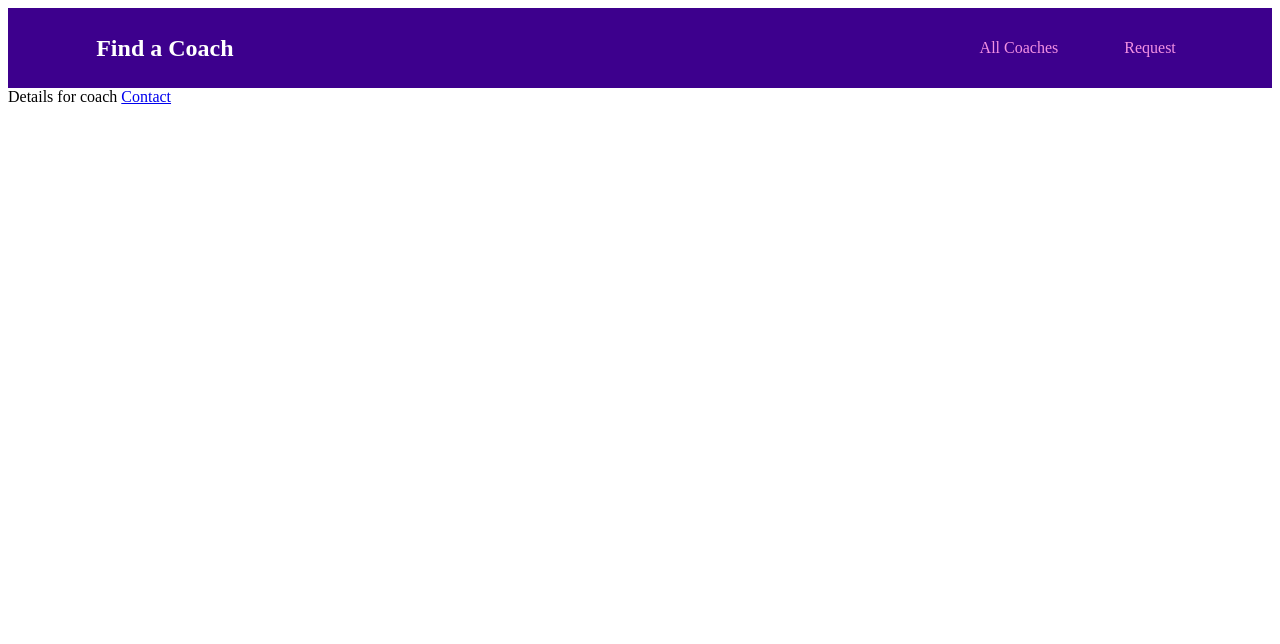
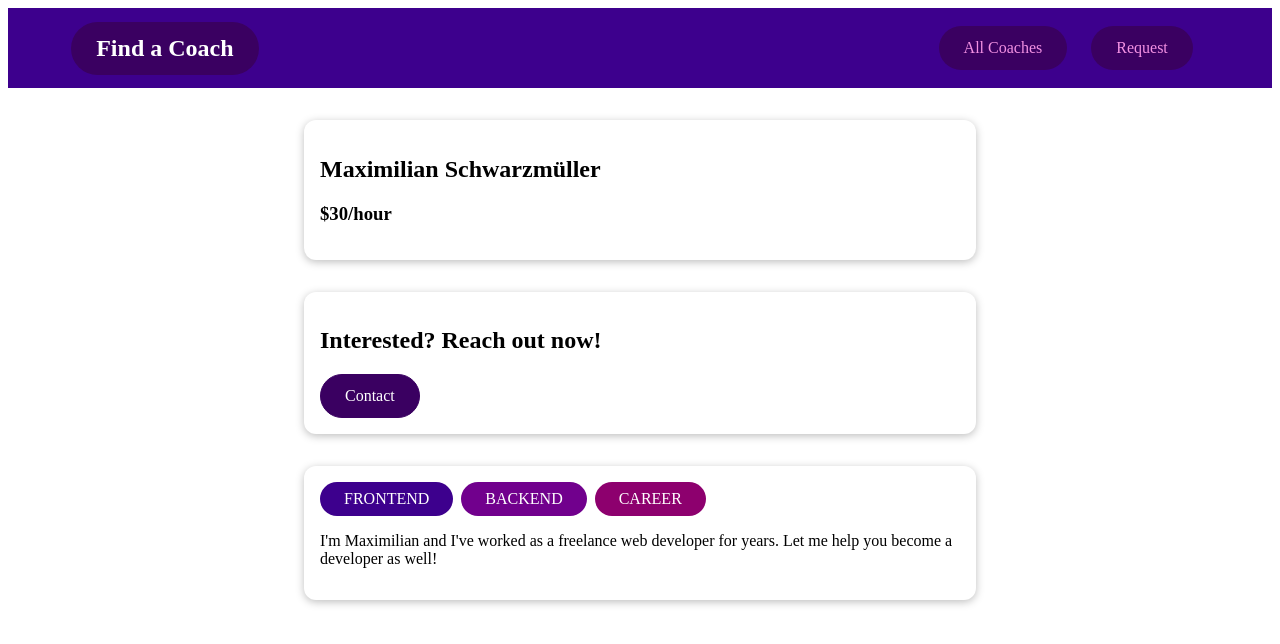
Before and after one commit to lutae2000/vue-udemy, a Vue app: page /coaches/c1 in a window 1280 px wide. Shown: the top 644 px of the page. Built offline with nearby package versions, Linux system fonts and the light colour scheme.

Commit message:
상세보기 추가

```diff
--- /dev/null
+++ b/src/components/coaches/CoachItem.vue
@@ -0,0 +1,61 @@
+<template>
+  <li>
+    <h3>{{ fullName }}</h3>
+    <h4>${{ rate }}/hour</h4>
+    <div>
+      <base-badge v-for="area in areas"
+      :key="area"
+      :type="area"
+      :title="area">{{ area }}</base-badge>
+    </div>
+    <div class="actions">
+      <base-button mode="outline" link :to="coachContactList">Contact</base-button>
+      <base-button link :to="coachDetailsLink">View Details</base-button>
+    </div>
+  </li>
+</template>
+
+<script>
+
+export default {
+  props:['id', 'firstName', 'lastName', 'rate', 'areas'],
+  computed:{
+    fullName(){
+      return this.firstName + ' ' + this.lastName;
+    },
+    coachContactList(){
+      return this.$route.path + '/' + this.id + '/contact'
+    },
+    coachDetailsLink(){
+      return this.$route.path + '/' + this.id;
+    },
+  },
+};
+</script>
+
+<style>
+li {
+  margin: 1rem 0;
+  border: 1px solid #424242;
+  border-radius: 12px;
+  padding: 1rem;
+}
+
+h3 {
+  font-size: 1.5rem;
+}
+
+h3,
+h4 {
+  margin: 0.5rem 0;
+}
+
+div {
+  margin: 0.5rem 0;
+}
+
+.actions {
+  display: flex;
+  justify-content: flex-end;
+}
+</style>
--- /dev/null
+++ b/src/components/ui/BaseBadge.vue
@@ -0,0 +1,42 @@
+<template>
+  <span class="badge" :class="type">
+    {{ text }}
+  </span>
+</template>
+
+<script>
+export default {
+  props: ['type', 'title'],
+  computed:{
+    text(){
+      return this.title.toUpperCase();
+    }
+  }
+}
+</script>
+
+<style>
+.badge {
+  background-color: #ccc;
+  color: #252525;
+  border-radius: 30px;
+  padding: 0.5rem 1.5rem;
+  display: inline-block;
+  margin-right: 0.5rem;
+}
+
+.frontend {
+  background-color: #3d008d;
+  color: white;
+}
+
+.backend {
+  background-color: #71008d;
+  color: white;
+}
+
+.career {
+  background-color: #8d006e;
+  color: white;
+}
+</style>
--- /dev/null
+++ b/src/components/ui/BaseButton.vue
@@ -0,0 +1,73 @@
+<template>
+  <button v-if="!link" :class="mode">
+    <slot></slot>
+  </button>
+  <router-link v-else :to="to" :class="mode">
+    <slot></slot>
+  </router-link>
+</template>
+
+<script>
+export default {
+  props:{
+    mode:{
+      type: String,
+      required: false,
+      default: false
+    },
+    link: {
+      type: Boolean,
+      required: false,
+      default: false,
+    },
+    to: {
+      type: String,
+      required: false,
+      default: '/'
+    }
+  }
+}
+</script>
+
+<style>
+button,
+a {
+  text-decoration: none;
+  padding: 0.75rem 1.5rem;
+  font: inherit;
+  background-color: #3a0061;
+  border: 1px solid #3a0061;
+  color: white;
+  cursor: pointer;
+  border-radius: 30px;
+  margin-right: 0.5rem;
+  display: inline-block;
+}
+
+a:hover,
+a:active,
+button:hover,
+button:active {
+  background-color: #270041;
+  border-color: #270041;
+}
+
+.flat {
+  background-color: transparent;
+  color: #3a0061;
+  border: none;
+}
+
+.outline {
+  background-color: transparent;
+  border-color: #270041;
+  color: #270041;
+}
+
+.flat:hover,
+.flat:active,
+.outline:hover,
+.outline:active {
+  background-color: #edd2ff;
+}
+</style>
--- /dev/null
+++ b/src/components/ui/BaseCard.vue
@@ -0,0 +1,21 @@
+<template>
+  <div class="card">
+    <slot></slot>
+  </div>
+</template>
+
+<script>
+export default {
+
+}
+</script>
+
+<style>
+.card {
+  border-radius: 12px;
+  box-shadow: 0 2px 8px rgba(0, 0, 0, 0.26);
+  padding: 1rem;
+  margin: 2rem auto;
+  max-width: 40rem;
+}
+</style>
--- a/src/main.js
+++ b/src/main.js
@@ -3,8 +3,14 @@
 import App from './App.vue'
 import router from './router.js'
 import store from './store/index.js'
+import BaseCard from './components/ui/BaseCard.vue'
+import BaseBadge from "./components/ui/BaseBadge.vue";
+import BaseButton from "./components/ui/BaseButton.vue";
 
 const app = createApp(App);
 app.use(router);
 app.use(store);
+app.component('base-badge', BaseBadge);
+app.component('base-button', BaseButton);
+app.component('base-card', BaseCard);
 app.mount('#app');
--- a/src/pages/coaches/CoachDetail.vue
+++ b/src/pages/coaches/CoachDetail.vue
@@ -1,12 +1,59 @@
 <template>
-  Details for coach
-  <router-view></router-view>
-  <router-link to="/coaches/c1/contact">Contact</router-link>
+<section>
+  <base-card>
+    <h2>{{ fullName }}</h2>
+    <h3>${{ rate }}/hour</h3>
+  </base-card>
+</section>
+
+<section>
+  <base-card>
+    <header>
+      <h2>Interested? Reach out now!</h2>
+      <base-button link :to="contactLink">Contact</base-button>
+    </header>
+    <router-view></router-view>
+  </base-card>
+</section>
+
+<section>
+  <base-card>
+    <base-badge v-for="area in areas" :key="area" :type="area" :title="area">
+    </base-badge>
+    <p>{{ description }}</p>
+  </base-card>
+</section>
 </template>
 
 <script>
 export default {
-
+  props: ['id'],
+  data(){
+    return {
+      selectedCoach: null,
+    };
+  },
+  created(){
+    this.selectedCoach = this.$store.getters['coaches/coaches']
+                                    .find((coach) => coach.id === this.id);
+  },
+  computed:{
+    fullName(){
+      return this.selectedCoach.firstName + ' ' + this.selectedCoach.lastName;
+    },
+    contactLink(){
+      return this.$route.path + '/' + this.id + '/contact';
+    },
+    areas(){
+      return this.selectedCoach.areas;
+    },
+    rate(){
+      return this.selectedCoach.hourlyRate;
+    },
+    description(){
+      return this.selectedCoach.description;
+    }
+  }
 }
 </script>
 
--- a/src/pages/coaches/CoachesList.vue
+++ b/src/pages/coaches/CoachesList.vue
@@ -3,22 +3,28 @@
     Filter
   </section>
   <section>
-    <div class="controls">
-      <button>Refresh</button>
-      <router-link to="/register">Register as Coach</router-link>
-    </div>
-    <ul v-if="hasCoaches">
-      <li v-for="coach in filteredCoaches" :key="coach.id">
-        {{ coach.firstName }}
-      </li>
-    </ul>
-    <h3 v-else>No coaches found</h3>
-
+    <base-card>
+      <div class="controls">
+        <base-button mode="outline">Refresh</base-button>
+        <base-button link to="/register">Register as Coach</base-button>
+      </div>
+      <ul v-if="hasCoaches">
+        <coach-item v-for="coach in filteredCoaches"
+          :key="coach.id"
+          :id="coach.id"
+          :first-name="coach.firstName"
+          :last-Name="coach.lastName"
+          :rate="coach.hourlyRate"
+          :areas="coach.areas"
+        ></coach-item>
+      </ul>
+      <h3 v-else>No coaches found</h3>
+    </base-card>
   </section>
 </template>
 
 <script>
-export default {
+export  default {
   computed:{
     filteredCoaches(){
       return this.$store.getters['coaches/coaches'];
@@ -31,5 +37,14 @@
 </script>
 
 <style>
+ul {
+  list-style: none;
+  margin: 0;
+  padding: 0;
+}
 
+.controls {
+  display: flex;
+  justify-content: space-between;
+}
 </style>
--- a/src/pages/request/RequestsReceived.vue
+++ b/src/pages/request/RequestsReceived.vue
@@ -1,13 +1,13 @@
-<template>
-  REQUEST
+<template lang="">
+  <div>
+
+  </div>
 </template>
-
 <script>
 export default {
 
 }
 </script>
-
-<style>
+<style lang="">
 
 </style>
--- a/src/router.js
+++ b/src/router.js
@@ -14,7 +14,10 @@
     {
       path: "/coaches/:id",
       component: CoachDetail,
-      children: [{ path: "contact", component: ContactCoach }],
+      props: true,
+      children: [
+        { path: "contact", component: ContactCoach }
+      ],
     },
     { path: "/register", component: CoachRegistration },
     { path: "/requests", component: RequestReceived },
```
